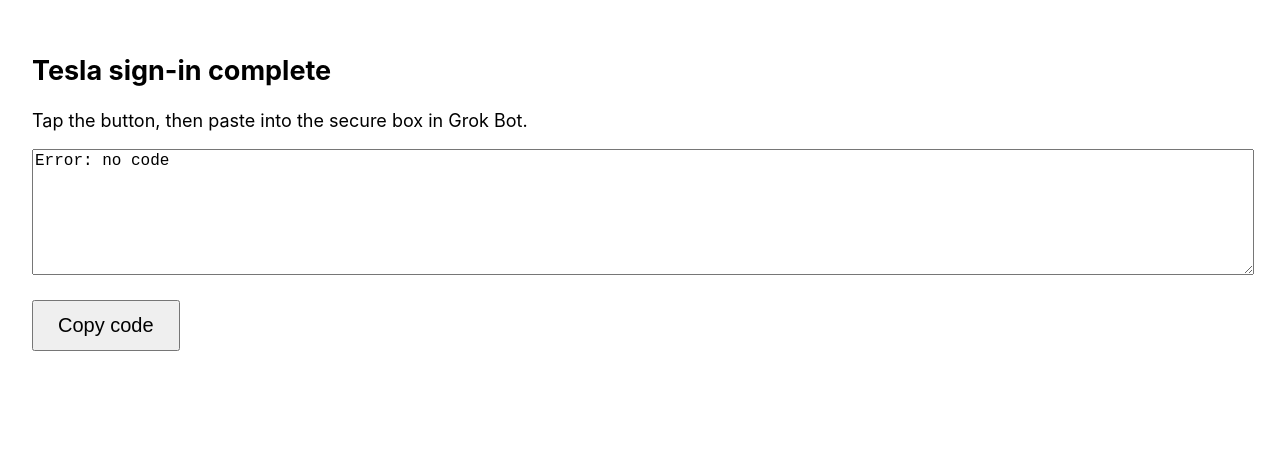
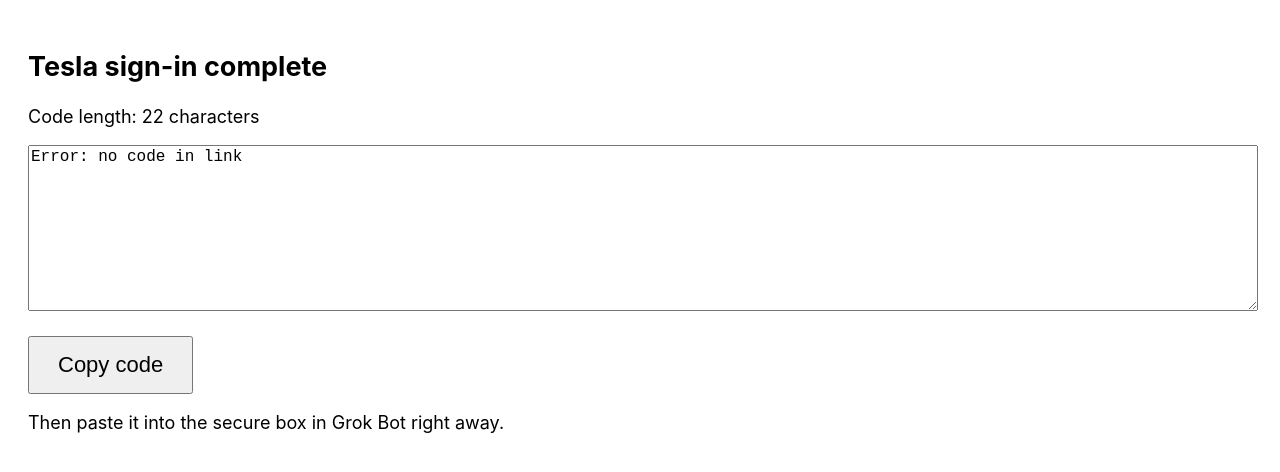
Before and after one commit to iciemania/iciemania.github.io, a plain HTML site: page callback/index.html in a window 1280 px wide. Drawn offline with Linux system fonts and the light colour scheme.

Commit message:
Sturdier copy on callback

```diff
--- a/callback/index.html
+++ b/callback/index.html
@@ -1,6 +1,13 @@
 <!doctype html><meta name="viewport" content="width=device-width,initial-scale=1"><title>Tesla sign-in done</title>
-<body style="font-family:-apple-system,sans-serif;padding:24px;font-size:18px">
-<h2>Tesla sign-in complete</h2><p>Tap the button, then paste into the secure box in Grok Bot.</p>
-<textarea id="c" readonly style="width:100%;height:120px;font-size:16px"></textarea><br><br>
-<button onclick="navigator.clipboard.writeText(document.getElementById('c').value);this.textContent='Copied'" style="font-size:20px;padding:12px 24px">Copy code</button>
-<script>var p=new URLSearchParams(location.search);document.getElementById('c').value=p.get('code')||('Error: '+(p.get('error_description')||p.get('error')||'no code'));</script></body>
+<body style="font-family:-apple-system,sans-serif;padding:20px;font-size:18px">
+<h2>Tesla sign-in complete</h2>
+<p id="n"></p>
+<textarea id="c" readonly style="width:100%;height:160px;font-size:16px;word-break:break-all"></textarea><br><br>
+<button id="b" style="font-size:22px;padding:14px 28px">Copy code</button>
+<p>Then paste it into the secure box in Grok Bot right away.</p>
+<script>
+var p=new URLSearchParams(location.search),c=document.getElementById('c'),v=p.get('code')||('Error: '+(p.get('error_description')||p.get('error')||'no code in link'));
+c.value=v;document.getElementById('n').textContent='Code length: '+v.length+' characters';
+document.getElementById('b').onclick=function(){c.focus();c.select();c.setSelectionRange(0,99999);var ok=false;try{ok=document.execCommand('copy')}catch(e){}
+if(navigator.clipboard){navigator.clipboard.writeText(v).then(()=>{},()=>{})}this.textContent='Copied ('+v.length+' chars)'};
+</script></body>
```
